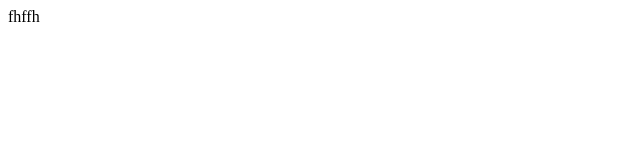
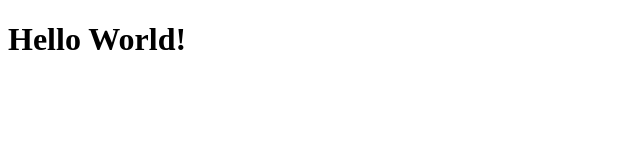
Before and after one commit to VoidUday/Gitbasic, a plain HTML site: page index.html in a window 1280 px wide. Shown: the whole page, without its empty margins (0-640 px from the left). Drawn offline with Linux system fonts and the light colour scheme.

Commit message:
test branch added

```diff
--- a/index.html
+++ b/index.html
@@ -6,7 +6,7 @@
     <title>Document</title>
 </head>
 <body>
-    fhffh
+    <h1>Hello World!</h1>
 </body>
 </html>
 
```
